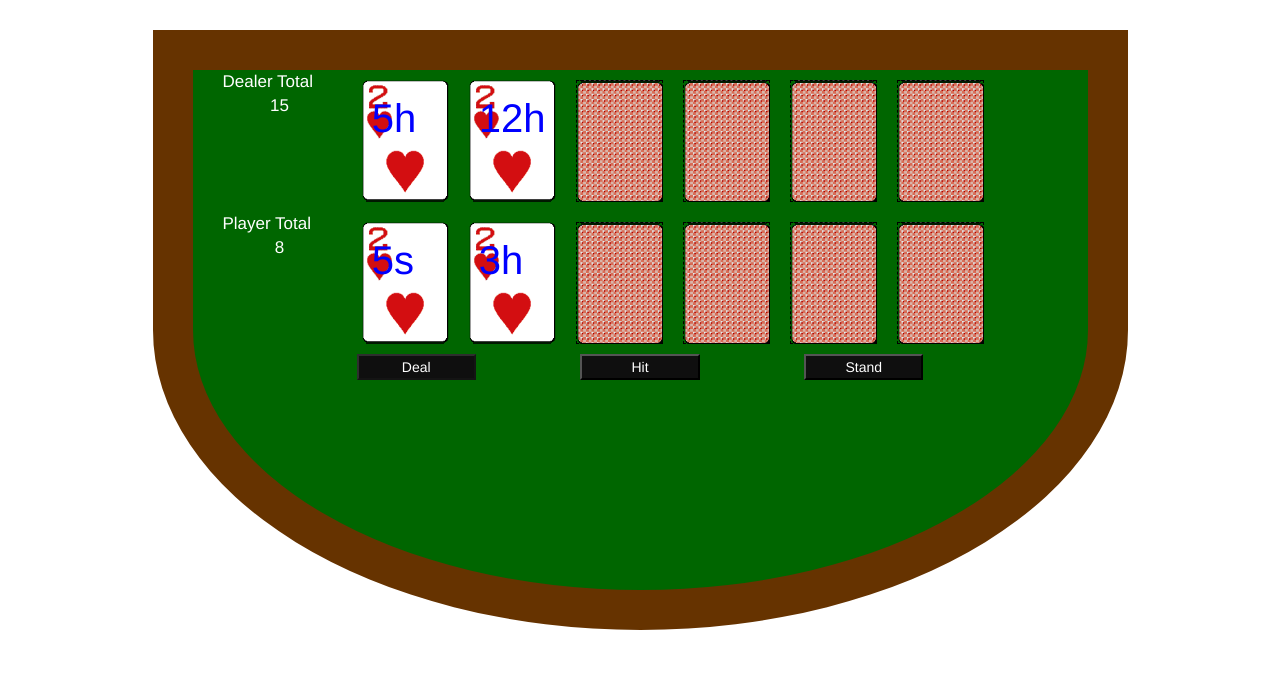
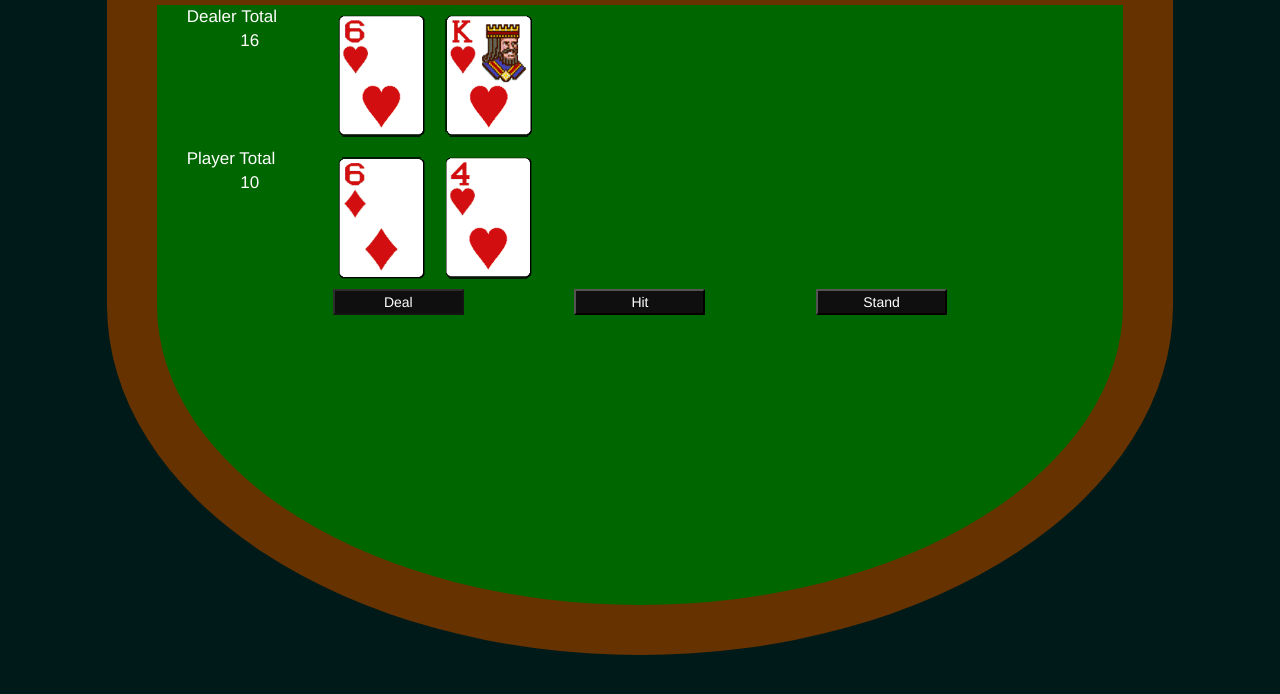
Before and after one commit to TristanLobaugh/Blackjack, a plain HTML site: page index.html in a window 1280 px wide. Both pictures are taken after a click on the button "Deal". Drawn offline with nearby package versions, Linux system fonts and the light colour scheme.

Commit message:
homework commit
Rewrote the stand function fort he computers turn so I could implement
a delayed deal of the computers cards. Also added to the array the
position of the individual cards in the sprite image so I could
position them when they are placed on the table.

```diff
--- a/CSS/styles.css
+++ b/CSS/styles.css
@@ -1,10 +1,14 @@
+body{
+	background-color: #001a1a;
+}
+
 .the-table{
 	background-color: #006600;
-	border: 40px solid #663300;
+	border: 50px solid #663300;
 	border-bottom-right-radius: 50%;
 	border-bottom-left-radius: 50%;
-	margin-top: 30px;
-	height: 600px;
+	margin-top: -45px;
+	height: 700px;
 }
 
 .card{
@@ -17,7 +21,6 @@
 	background-size: 1122px 604px;
 
 	font-size: 40px;
-	color: blue;
 }
 .col-sm-2.card{
 	margin: 10px;
@@ -26,6 +29,7 @@
 .card.empty{
 	border: dashed 1px black;
 	background-position: 0px -482px;
+	visibility: hidden;
 }
 .dealer-total-wrapper, .player-total-wrapper{
 	color: white;
--- a/index.html
+++ b/index.html
@@ -6,7 +6,7 @@
 	<link rel="stylesheet" type="text/css" href="css/styles.css">
 </head>
 <body>
-	<div class="container">
+	<div class="container-fluid">
 		<div class="row">
 			<div class="the-table col-sm-10 col-sm-offset-1">
 				<div class="row">
@@ -14,25 +14,25 @@
 						<div class="dealer-total-wrapper col-sm-2">
 							Dealer Total<span class="dealer-total">0</span>
 						</div>
-						<div id="dealer-card-one" class="card empty col-sm-2"></div>
-						<div id="dealer-card-two" class="card empty col-sm-2"></div>
-						<div id="dealer-card-three" class="card empty col-sm-2"></div>
-						<div id="dealer-card-four" class="card empty col-sm-2"></div>
-						<div id="dealer-card-five" class="card empty col-sm-2"></div>
-						<div id="dealer-card-six" class="card empty col-sm-2"></div>
+						<div id="dealer-card-one" class="card empty col-sm-2" value=""></div>
+						<div id="dealer-card-two" class="card empty col-sm-2" value=""></div>
+						<div id="dealer-card-three" class="card empty col-sm-2" value=""></div>
+						<div id="dealer-card-four" class="card empty col-sm-2" value=""></div>
+						<div id="dealer-card-five" class="card empty col-sm-2" value=""></div>
+						<div id="dealer-card-six" class="card empty col-sm-2" value=""></div>
 					</div>
 				</div>
 				<div class="row">
 					<div class="player-hand-wrapper col-sm-12">
-						<div class="player-total-wrapper col-sm-2">
+						<div class="player-total-wrapper col-sm-2" value="">
 							Player Total<span class="player-total">0</span>
 						</div>
-						<div id="player-card-one" class="card empty col-sm-2"></div>
-						<div id="player-card-two" class="card empty col-sm-2"></div>
-						<div id="player-card-three" class="card empty col-sm-2"></div>
-						<div id="player-card-four" class="card empty col-sm-2"></div>
-						<div id="player-card-five" class="card empty col-sm-2"></div>
-						<div id="player-card-six" class="card empty col-sm-2"></div>
+						<div id="player-card-one" class="card empty col-sm-2" value=""></div>
+						<div id="player-card-two" class="card empty col-sm-2" value=""></div>
+						<div id="player-card-three" class="card empty col-sm-2" value=""></div>
+						<div id="player-card-four" class="card empty col-sm-2" value=""></div>
+						<div id="player-card-five" class="card empty col-sm-2" value=""></div>
+						<div id="player-card-six" class="card empty col-sm-2" value=""></div>
 					</div>
 				</div>
 				<div class="row action-buttons">
--- a/js/scripts.js
+++ b/js/scripts.js
@@ -20,6 +20,8 @@ $(document).ready(function(){
 
 function deal(){
 	$(".card").addClass("empty").html("");
+	$("div[id^='dealer-card-']").css('background-position', "0px -482px");
+	$("div[id^='player-card-']").css('background-position', "0px -482px");
 	$("#message").html("");
 	playerTotalCards = 2;
 	dealerTotalCards = 2;
@@ -38,16 +40,20 @@ function deal(){
 }
 
 function placeCard(card, who, slot){
+	var position = (card[1] + "px ") + card[2];
 	var currID = "#" + who + "-card-" + slot;
 	$(currID).removeClass("empty");
-	$(currID).html(card);
+	$(currID).css('background-position', position);
+	$(currID).attr("value", card[0]);
 }
 function calculateTotal(hand, who){
 	var total = 0;
-	for(var i = 0; i<hand.length; i++){
-		var cardValue = Number(hand[i].slice(0,-1));
+	for(var i = 0; i < hand.length; i++){
+		var cardValue = Number(hand[i][0].slice(0,-1));
 		if(cardValue === 11 || cardValue === 12 || cardValue ===13){
 			cardValue = 10;
+		}else if(cardValue === 14){
+			cardValue = 11;
 		}
 		total += cardValue
 	}
@@ -64,19 +70,34 @@ function calculateTotal(hand, who){
 
 // s1 = hearts, s2=spades, s3=diamonds, s4=clubs
 function shuffleDeck(){
+	var x = 0;
+	var y = 0;
 	for(var s = 1; s <= 4; s++)	{
 		var suit = "";
 		if(s === 1){
 			suit = "h";
+			y = "0px";
+			x = 0;
 		}else if(s===2){
+			suit = "d";
+			y = "-120px";
+			x = 0;
+		}else if(s===3){
+			suit = "c";
+			y = "-240.5px";
+			x = 0;
+		}else if(s===4){
 			suit = "s";
-		}else if(s===3){
-			suit = "d";
-		}else if(s===4){
-			suit = "c";
+			y = "-361px";
+			x = 0;
 		}
-		for(var i = 1; i <= 13; i++){
-			theDeck.push(i+suit);
+		for(var i = 2; i <= 14; i++){
+			var valueToPush = [];
+			valueToPush[0] = (i+suit);
+			valueToPush[1] = x;
+			valueToPush[2] = y;
+			theDeck.push(valueToPush);
+			x = (x - 86.2);
 		}
 	}
 	var numberOFTimesToShuffle = 500;
@@ -92,7 +113,7 @@ function shuffleDeck(){
 }
 
 function hit(){
-	var slot = "";
+	var slot = "two";
 	if(playerTotalCards === 2){
 		slot = "three";
 	}else if(playerTotalCards === 3){
@@ -100,7 +121,7 @@ function hit(){
 	}else if(playerTotalCards === 4){
 		slot = "five";
 	}else if(playerTotalCards === 5){
-		slot = "five";
+		slot = "six";
 	}
 
 	placeCard(theDeck[placeInDeck], "player", slot);
@@ -112,8 +133,7 @@ function hit(){
 
 function stand(){
 	var dealerTotal = $(".dealer-total").html();
-	setTimeout(function(){
-		while(dealerTotal < 17){
+		if(dealerTotal < 17){
 			if(dealerTotalCards == 2){
 				slot = "three";
 			}else if(dealerTotalCards === 3){
@@ -121,17 +141,20 @@ function stand(){
 			}else if(dealerTotalCards === 4){
 				slot = "five";
 			}else if(dealerTotalCards === 5){
-					slot = "five";
+				slot = "six";
 			}
+			setTimeout(function(){
 			placeCard(theDeck[placeInDeck], "dealer", slot);
 			dealerHand.push(theDeck[placeInDeck]);
 			placeInDeck++;
 			dealerTotalCards++;
 			calculateTotal(dealerHand, "dealer");
 			dealerTotal = $(".dealer-total").html();
+			stand();
+			}, 1000);
+		}else	{
+			checkWin();
 		}
-	}, 1000);
-	checkWin();
 }
 
 function checkWin(){
```
Lines whose indentation alone changed are shown as unchanged.
